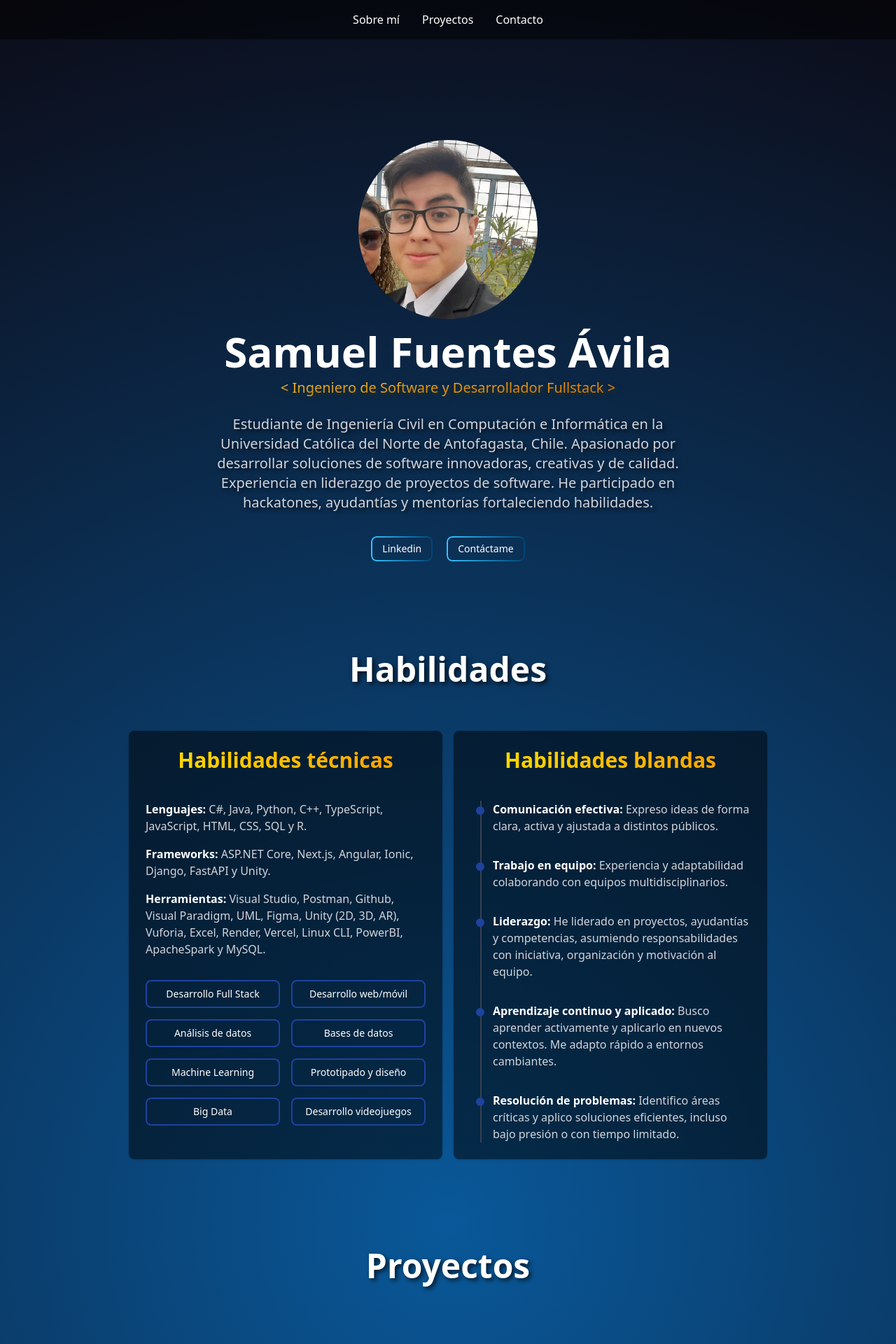
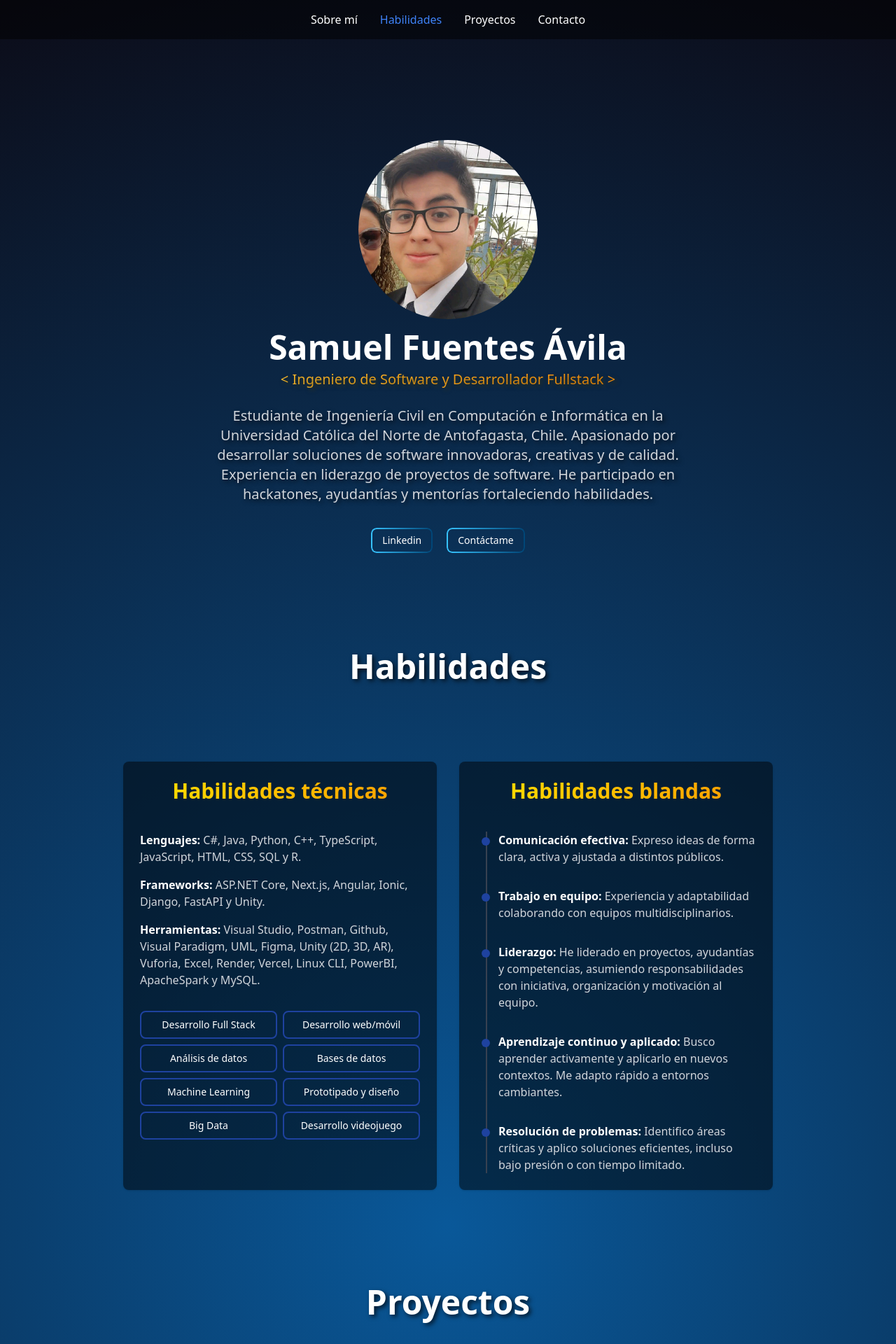
Before and after one commit to xPrismatico/Portafolio, an Angular app: page /home in a window 1280 px wide. Shown: the top 1920 px of the page at 70% size. Built offline with nearby package versions, Linux system fonts and the light colour scheme.

Commit message:
feat: add navbar observer and design fixes

```diff
--- a/src/app/portfolio/components/avatar/avatar.component.html
+++ b/src/app/portfolio/components/avatar/avatar.component.html
@@ -3,6 +3,6 @@
     <img src="/projects/SamuelFuentes.jpeg" alt="Avatar" class="w-full h-full object-cover">
   </div>
 
-  <h1 class="text-center text-6xl font-bold text-white mt-4">Samuel Fuentes Ávila</h1>
+  <h1 class="text-center text-5xl font-bold text-white mt-4">Samuel Fuentes Ávila</h1>
   <h2 class="text-shadow text-center custom-h1-color text-xl py-2"> < Ingeniero de Software y Desarrollador Fullstack > </h2>
 </div>
--- a/src/app/portfolio/components/card/card.component.html
+++ b/src/app/portfolio/components/card/card.component.html
@@ -3,7 +3,7 @@
   <!-- mb: margen bottom. mt: margen top. mx: margen eje X. my: margen eje Y-->
 
   <!-- Sección Proyectos -->
-  <h1 class="text-shadow text-white text-5xl font-bold text-center mb-32 justify-center items-center">Proyectos </h1>
+  <h1 class="text-shadow text-white text-5xl font-bold text-center mb-20 justify-center items-center">Proyectos </h1>
 
   <!-- Grid de Proyectos -->
   <div class="grid grid-cols-1 md:grid-cols-2 lg:grid-cols-3 gap-6 justify-items-center">
--- a/src/app/portfolio/components/info-card/info-card.component.html
+++ b/src/app/portfolio/components/info-card/info-card.component.html
@@ -1,9 +1,18 @@
+<div id="habilidades">
+  <div class="container mx-auto px-4 py-9">
+    </div>
+  <!-- Título -->
+  <h1 class="justify-items-center text-shadow text-white text-5xl font-bold text-center mb-20">Habilidades</h1>
+</div>
 
-<!-- Habilidades -->
-<h1 class="justify-items-center text-shadow text-white text-5xl font-bold text-center mb-8">Habilidades</h1>
+<!-- Contenedor de Habilidades-->
 
 <div class="container mx-auto px-4 py-8 justify-items-center">
-  <div class="justify-items-center flex flex-wrap justify-center space-x-4">
+
+  <!-- Habilidades Técnicas y Blandas-->
+  <div class="justify-items-center flex flex-wrap justify-center gap-x-8">
+
+    <!-- Habilidades Técnicas -->
     <div class="mb-4 block max-w-md p-6 bg-black bg-opacity-50 rounded-lg shadow dark:bg-gray-800 justify-items-center">
 
       <!-- Título -->
@@ -25,37 +34,37 @@
         <span class="text-gray-300">Visual Studio, Postman, Github, Visual Paradigm, UML, Figma, Unity (2D, 3D, AR), Vuforia, Excel, Render, Vercel, Linux CLI, PowerBI, ApacheSpark y MySQL.</span>
       </p>
 
-      <div class="flex flex-wrap gap-4 justify-center mt-6 max-w-xl mx-auto py-2">
-        <div class="border-2 border-blue-800 inline-flex items-center justify-center px-4 py-2 w-48 text-sm font-medium text-center text-white bg-transparent border rounded-lg">
+      <!-- Etiquetas de Conocimiento -->
+      <div class="grid grid-cols-2 gap-2 justify-center mt-6 max-w-xl mx-auto py-2">
+        <div class="border-2 border-blue-800 inline-flex items-center justify-center px-2 py-2 w-42 text-sm font-medium text-center text-white bg-transparent border rounded-lg">
           Desarrollo Full Stack
         </div>
-        <div class="border-2 border-blue-800 inline-flex items-center justify-center px-4 py-2 w-48 text-sm font-medium text-center text-white bg-transparent border rounded-lg">
+        <div class="border-2 border-blue-800 inline-flex items-center justify-center px-2 py-2 w-42 text-sm font-medium text-center text-white bg-transparent border rounded-lg">
           Desarrollo web/móvil
         </div>
-        <div class="border-2 border-blue-800 inline-flex items-center justify-center px-4 py-2 w-48 text-sm font-medium text-center text-white bg-transparent border rounded-lg">
+        <div class="border-2 border-blue-800 inline-flex items-center justify-center px-2 py-2 w-42 text-sm font-medium text-center text-white bg-transparent border rounded-lg">
           Análisis de datos
         </div>
-        <div class="border-2 border-blue-800 inline-flex items-center justify-center px-4 py-2 w-48 text-sm font-medium text-center text-white bg-transparent border rounded-lg">
+        <div class="border-2 border-blue-800 inline-flex items-center justify-center px-2 py-2 w-42 text-sm font-medium text-center text-white bg-transparent border rounded-lg">
           Bases de datos
         </div>
-        <div class="border-2 border-blue-800 inline-flex items-center justify-center px-4 py-2 w-48 text-sm font-medium text-center text-white bg-transparent border rounded-lg">
+        <div class="border-2 border-blue-800 inline-flex items-center justify-center px-2 py-2 w-42 text-sm font-medium text-center text-white bg-transparent border rounded-lg">
           Machine Learning
         </div>
-        <div class="border-2 border-blue-800 inline-flex items-center justify-center px-4 py-2 w-48 text-sm font-medium text-center text-white bg-transparent border rounded-lg">
+        <div class="border-2 border-blue-800 inline-flex items-center justify-center px-2 py-2 w-42 text-sm font-medium text-center text-white bg-transparent border rounded-lg">
           Prototipado y diseño
         </div>
-        <div class="border-2 border-blue-800 inline-flex items-center justify-center px-4 py-2 w-48 text-sm font-medium text-center text-white bg-transparent border rounded-lg">
+        <div class="border-2 border-blue-800 inline-flex items-center justify-center px-2 py-2 w-42 text-sm font-medium text-center text-white bg-transparent border rounded-lg">
           Big Data
         </div>
-        <div class="border-2 border-blue-800 inline-flex items-center justify-center px-4 py-2 w-48 text-sm font-medium text-center text-white bg-transparent border rounded-lg">
-          Desarrollo videojuegos
-        </div>
+        <div class="border-2 border-blue-800 inline-flex items-center justify-center px-2 py-2 w-42 text-sm font-medium text-center text-white bg-transparent border rounded-lg">
+          Desarrollo videojuego
         </div>
       </div>
 
+    </div>
 
-
-
+    <!-- Habilidades Blandas -->
     <div class="mb-4 block max-w-md p-6 bg-black bg-opacity-50 rounded-lg shadow dark:bg-gray-800 justify-items-center">
       <!-- Título -->
       <h1 class="custom-h1-color text-3xl font-bold text-center mb-10">Habilidades blandas</h1>
@@ -63,59 +72,80 @@
       <!-- Línea de tiempo vertical -->
       <div class="relative pl-8">
         <!-- Línea vertical -->
-    <div class="absolute top-0 left-3.5 w-0.5 h-full bg-gray-700"></div>
+        <div class="absolute top-0 left-3.5 w-0.5 h-full bg-gray-700">
+        </div>
 
         <!-- Habilidad 1 -->
         <div class="flex items-start mb-8">
+
           <span class="flex-shrink-0 w-3 h-3 rounded-full bg-blue-800 mt-2 mr-4 absolute left-2"></span>
+
           <div>
             <p class="text-left text-md text-white">
               <span class="font-bold">Comunicación efectiva: </span>
               <span class="text-gray-300">Expreso ideas de forma clara, activa y ajustada a distintos públicos.</span>
             </p>
           </div>
+
         </div>
         <!-- Habilidad 2 -->
         <div class="flex items-start mb-8">
+
           <span class="flex-shrink-0 w-3 h-3 rounded-full bg-blue-800 mt-2 mr-4 absolute left-2"></span>
+
           <div>
             <p class="text-left text-md text-white">
               <span class="font-bold">Trabajo en equipo: </span>
               <span class="text-gray-300">Experiencia y adaptabilidad colaborando con equipos multidisciplinarios.</span>
             </p>
           </div>
+
         </div>
+
         <!-- Habilidad 3 -->
         <div class="flex items-start mb-8">
           <span class="flex-shrink-0 w-3 h-3 rounded-full bg-blue-800 mt-2 mr-4 absolute left-2"></span>
+
           <div>
             <p class="text-left text-md text-white">
               <span class="font-bold">Liderazgo: </span>
               <span class="text-gray-300">He liderado en proyectos, ayudantías y competencias, asumiendo responsabilidades con iniciativa, organización y motivación al equipo.</span>
               </p>
           </div>
+
         </div>
+
         <!-- Habilidad 4 -->
         <div class="flex items-start mb-8">
           <span class="flex-shrink-0 w-3 h-3 rounded-full bg-blue-800 mt-2 mr-4 absolute left-2"></span>
+
           <div>
             <p class="text-left text-md text-white">
               <span class="font-bold">Aprendizaje continuo y aplicado: </span>
               <span class="text-gray-300">Busco aprender activamente y aplicarlo en nuevos contextos. Me adapto rápido a entornos cambiantes.</span>
             </p>
           </div>
+
         </div>
+
         <!-- Habilidad 5 -->
         <div class="flex items-start">
+
           <span class="flex-shrink-0 w-3 h-3 rounded-full bg-blue-800 mt-2 mr-4 absolute left-2"></span>
+
           <div>
             <p class="text-left text-md text-white">
               <span class="font-bold">Resolución de problemas: </span>
               <span class="text-gray-300">Identifico áreas críticas y aplico soluciones eficientes, incluso bajo presión o con tiempo limitado.</span>
             </p>
           </div>
+
+        </div>
+
+
+
       </div>
     </div>
+
   </div>
 </div>
-</div>
--- a/src/app/portfolio/components/navbar/navbar.component.html
+++ b/src/app/portfolio/components/navbar/navbar.component.html
@@ -1,17 +1,36 @@
 <nav class="bg-black bg-opacity-50 fixed w-full z-20 top-0 start-0">
   <div class="max-w-screen-xl flex flex-wrap justify-items-center items-center justify-center mx-auto p-4">
-
-    <!-- Menú -->
     <div class="w-full">
       <ul class="flex flex-row flex wrap md:flex-row items-center justify-center justify-items-center space-y-0 md:space-y-0 md:space-x-8 font-medium">
         <li>
-          <a href="javascript:void(0);" class="block px-3 text-white rounded hover:bg-gray-100 md:hover:bg-transparent md:hover:text-blue-500 md:p-0 dark:hover:bg-gray-700 dark:hover:text-blue-500 md:dark:hover:bg-transparent" onclick="document.getElementById('sobre-mi').scrollIntoView({ behavior: 'smooth' });">Sobre mí</a>
+          <a href="javascript:void(0);"
+            [ngClass]="{'text-blue-500': activeSection === 'sobre-mi', 'text-white': activeSection !== 'sobre-mi'}"
+            class="block px-2 rounded hover:bg-gray-100 md:hover:bg-transparent md:p-0 dark:hover:bg-gray-700 md:dark:hover:bg-transparent"
+            (click)="scrollTo('sobre-mi')">
+            Sobre mí
+          </a>
         </li>
         <li>
-          <a href="javascript:void(0);" class="block px-3 text-white rounded hover:bg-gray-100 md:hover:bg-transparent md:hover:text-blue-500 md:p-0 dark:hover:bg-gray-700 dark:hover:text-blue-500 md:dark:hover:bg-transparent" onclick="document.getElementById('proyectos').scrollIntoView({ behavior: 'smooth' });">Proyectos</a>
+          <a href="javascript:void(0);"
+            [ngClass]="{'text-blue-500': activeSection === 'habilidades', 'text-white': activeSection !== 'habilidades'}"
+            class="block px-2 rounded hover:bg-gray-100 md:hover:bg-transparent md:p-0 dark:hover:bg-gray-700 md:dark:hover:bg-transparent"
+            (click)="scrollTo('habilidades')">
+            Habilidades
+          </a>
         </li>
         <li>
-          <a href="https://www.linkedin.com/in/samuel-fuentes-ávila-178344228/" target="_blank" class="block px-3 text-white rounded hover:bg-gray-100 md:hover:bg-transparent md:hover:text-blue-500 md:p-0 dark:hover:bg-gray-700 dark:hover:text-blue-500 md:dark:hover:bg-transparent">Contacto</a>
+          <a href="javascript:void(0);"
+            [ngClass]="{'text-blue-500': activeSection === 'proyectos', 'text-white': activeSection !== 'proyectos'}"
+            class="block px-2 rounded hover:bg-gray-100 md:hover:bg-transparent md:p-0 dark:hover:bg-gray-700 md:dark:hover:bg-transparent"
+            (click)="scrollTo('proyectos')">
+            Proyectos
+          </a>
+        </li>
+        <li>
+          <a href="https://www.linkedin.com/in/samuel-fuentes-ávila-178344228/" target="_blank"
+            class="block px-2 text-white rounded hover:bg-gray-100 md:hover:bg-transparent md:hover:text-blue-500 md:p-0 dark:hover:bg-gray-700 dark:hover:text-blue-500 md:dark:hover:bg-transparent">
+            Contacto
+          </a>
         </li>
       </ul>
     </div>
--- a/src/app/portfolio/components/navbar/navbar.component.ts
+++ b/src/app/portfolio/components/navbar/navbar.component.ts
@@ -1,23 +1,39 @@
-import { Component } from '@angular/core';
+import { CommonModule } from '@angular/common';
+import { Component, OnInit } from '@angular/core';
 
 @Component({
   selector: 'portfolio-navbar',
-  imports: [],
+  imports: [CommonModule],
   templateUrl: './navbar.component.html',
   styleUrl: './navbar.component.css'
 })
-export class NavbarComponent {
-  isMenuOpen = false;
+export class NavbarComponent implements OnInit {
+  activeSection: string = 'sobre-mi';
 
-  toggleMenu() {
-    this.isMenuOpen = !this.isMenuOpen;
-    const navbar = document.getElementById('navbar-sticky');
-    if (navbar) {
-      if (this.isMenuOpen) {
-        navbar.classList.remove('hidden');
-      } else {
-        navbar.classList.add('hidden');
-      }
+  ngOnInit() {
+    window.addEventListener('scroll', this.onScroll.bind(this));
+  }
+
+  scrollTo(id: string) {
+    const el = document.getElementById(id);
+    if (el) {
+      el.scrollIntoView({ behavior: 'smooth' });
+    }
+  }
+
+  onScroll() {
+    const sobreMi = document.getElementById('sobre-mi');
+    const habilidades = document.querySelector('.portfolio-info-card, #habilidades');
+    const proyectos = document.getElementById('proyectos');
+
+    const scrollY = window.scrollY + window.innerHeight / 3;
+
+    if (proyectos && proyectos.offsetTop <= scrollY) {
+      this.activeSection = 'proyectos';
+    } else if (habilidades && habilidades.getBoundingClientRect().top + window.scrollY <= scrollY) {
+      this.activeSection = 'habilidades';
+    } else if (sobreMi && sobreMi.offsetTop <= scrollY) {
+      this.activeSection = 'sobre-mi';
     }
   }
 }
--- a/src/app/portfolio/pages/portfolio-home/portfolio-home.component.html
+++ b/src/app/portfolio/pages/portfolio-home/portfolio-home.component.html
@@ -6,17 +6,22 @@
     <portfolio-navbar></portfolio-navbar>
   </div>
 
-  <!--IMAGEN-->
+  <!--SOBRE MI-->
   <div id="sobre-mi" class="flex flex-col items-center py-8">
+
+
+    <!--AVATAR FOTO, NOMBRE, ROL-->
     <portfolio-avatar></portfolio-avatar>
-    <!--DESCRIPCION PERSONAL Y ROL PROFESIONAL-->
+
+    <!--DESCRIPCION PERSONAL-->
     <p class="text-shadow text-center text-xl text-gray-300 mt-4 max-w-2xl mx-4">
       Estudiante de Ingeniería Civil en Computación e Informática en la Universidad Católica del Norte de Antofagasta, Chile. Apasionado por desarrollar soluciones de software innovadoras, creativas y de calidad. Experiencia en liderazgo de proyectos de software.  He participado en hackatones, ayudantías y mentorías fortaleciendo habilidades.
     </p>
+
   </div>
 
   <!--REDES SOCIALES PROFESIONALES-->
-  <div class="pb-32 flex justify-center space-x-4">
+  <div class="pb-16 flex justify-center space-x-4">
     <a href="https://www.linkedin.com/in/samuel-fuentes-ávila-178344228/"
        class="inline-flex items-center px-3 py-2 text-sm font-medium text-center text-white bg-transparent border border-colorbtn rounded-lg hover:bg-white hover:text-black focus:ring-4 focus:outline-none focus:ring-blue-300 gradient-border">
       Linkedin
@@ -35,7 +40,7 @@
 
   <!--PROYECTOS DESTACADOS-->
   <div class="pb-32" id="proyectos">
-    <div class="container mx-auto px-4 py-8">
+    <div class="container mx-auto px-4 py-9">
     </div>
     <portfolio-card></portfolio-card>
   </div>
@@ -77,9 +82,4 @@
     </footer>
 
   </div>
-
-
-
-
-
 </div>
```
Lines whose indentation alone changed are shown as unchanged.
